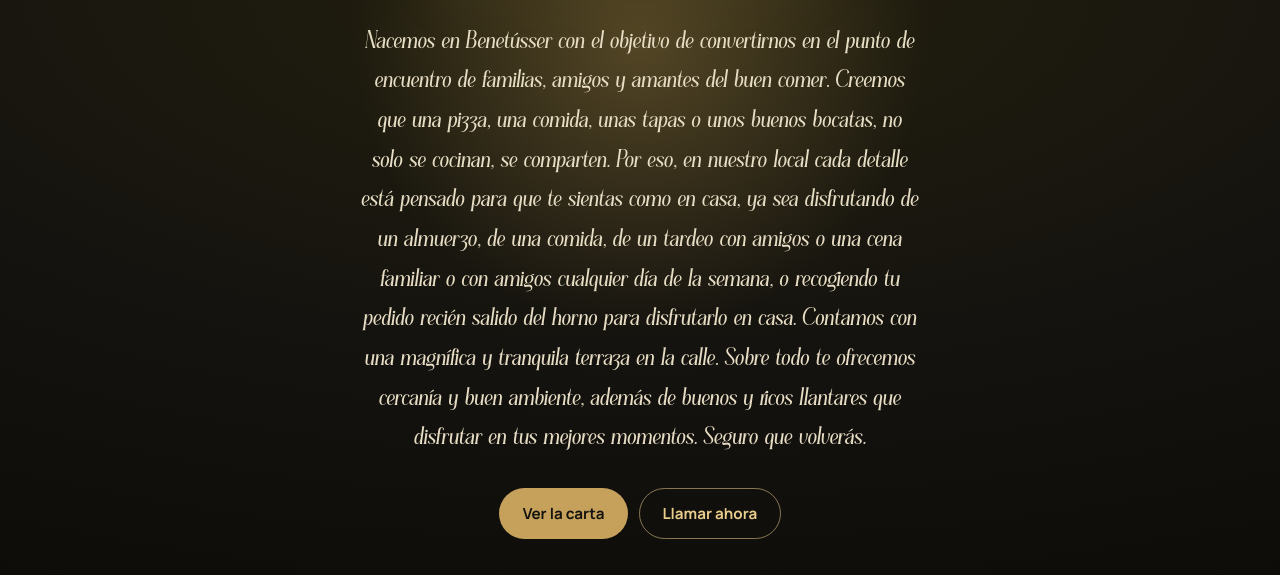
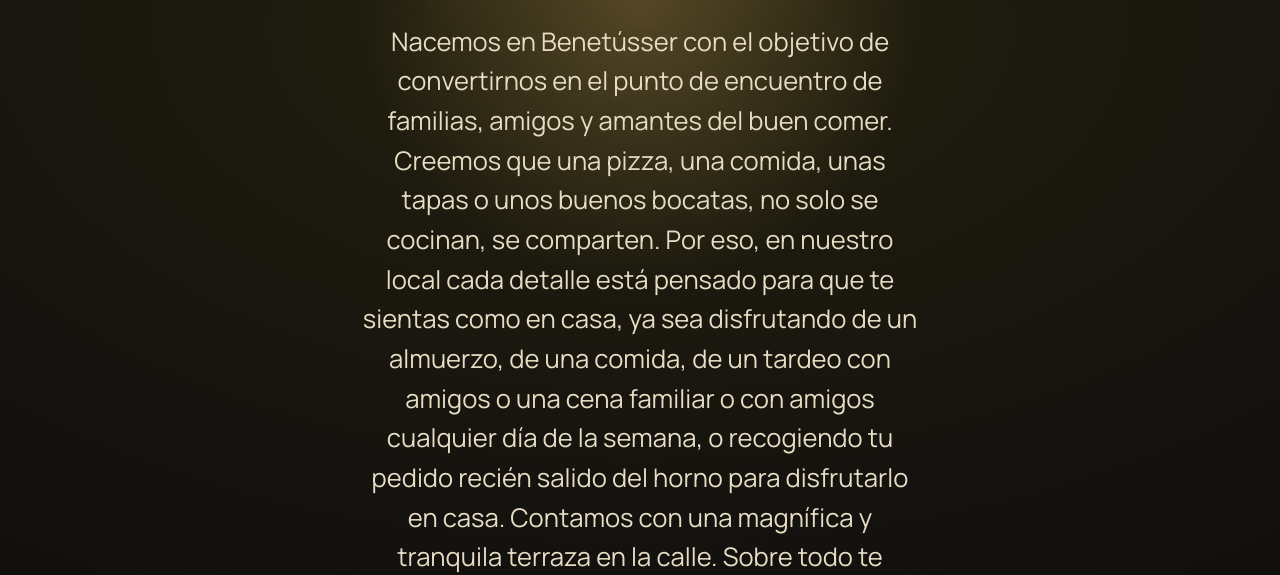
Before and after one commit to Victor18066/Bello-Rinc-n, a plain HTML site: page index.html in a window 1280 px wide. Shown: the part 229-804 px from the top of the page. Drawn offline with Linux system fonts and the light colour scheme.

Commit message:
Update style.css
quitado el font Seramonde

```diff
--- a/css/style.css
+++ b/css/style.css
@@ -357,7 +357,7 @@
   margin:0 auto;
   opacity:0;
   animation:hero-fade-in .7s ease-out 1.15s forwards;
-  font-family:"Seramonde Trial", var(--font-body);
+  /*font-family:"Seramonde Trial", var(--font-body);*/
 }
 
 .hero-actions{
```
